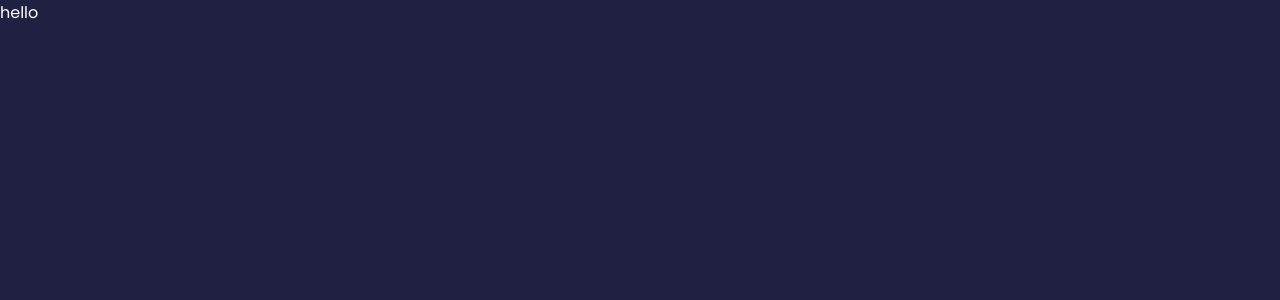
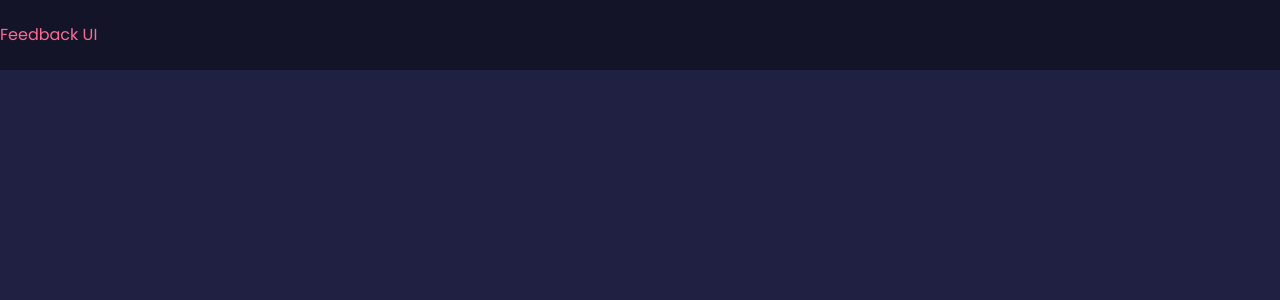
Before and after one commit to arvindk07/feedback-app, a React (Create React App) app: page / in a window 1280 px wide. Shown: the top 300 px of the page. Built offline with nearby package versions, Linux system fonts and the light colour scheme.

Commit message:
advance props

```diff
--- a/src/App.js
+++ b/src/App.js
@@ -3,7 +3,7 @@
 const App = () => {
   return (
     <>
-      <Header text="hello" />
+      <Header />
       <div className="container"></div>
     </>
   );
--- a/src/components/Header.jsx
+++ b/src/components/Header.jsx
@@ -1,14 +1,22 @@
 import PropTypes from "prop-types";
 
-const Header = ({ text }) => {
-  return <div>{text}</div>;
+const Header = ({ text, bgColor, textColor }) => {
+  const headerStyles = {
+    backgroundColor: bgColor,
+    color: textColor,
+  };
+  return <header style={headerStyles}>{text}</header>;
 };
 
 Header.defaultProps = {
   text: "Feedback UI",
+  bgColor: "rgba(0,0,0,0.4)",
+  textColor: "#ff6a95",
 };
 Header.propTypes = {
   text: PropTypes.string,
+  bgColor: PropTypes.string,
+  textColor: PropTypes.string,
 };
 
 export default Header;
```
